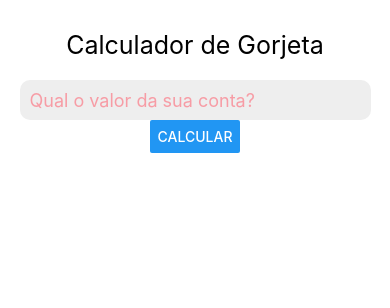
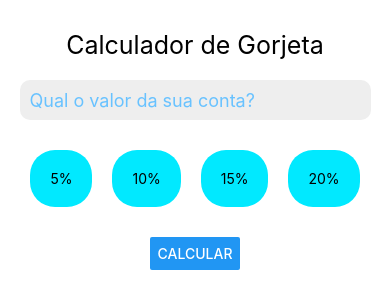
Before and after one commit to SchirmannDev/Calculadora-de-Gorjeta-React-Native, a React Native app: screen / in a window 390 px wide. Shown: the top 308 px of the page. Built offline with nearby package versions, Linux system fonts and the light colour scheme.

Commit message:
atualizando as modificacoes

```diff
--- a/App.js
+++ b/App.js
@@ -44,9 +44,24 @@ const ResultItem = styled.Text`
   margin-top: 30px;
 `;
 
+const PctArea = styled.View`
+  flex-direction: row;
+  margin: 20px;
+`;
+
+const PctItem = styled.TouchableOpacity`
+  margin: 10px;
+  padding: 20px;
+  background-color: #01e9ff;
+  border-radius: 25px;
+`;
+
+const PctItemText = styled.Text``;
+
 export default () => {
   const [bill, setBill] = useState("");
   const [tip, setTip] = useState(0);
+  const [pct, setPct] = useState("10");
 
   const calc = () => {
     let nBill = parseFloat(bill);
@@ -62,11 +77,25 @@ export default () => {
       <HeaderText>Calculador de Gorjeta</HeaderText>
       <Input
         placeholder="Qual o valor da sua conta?"
-        placeholderTextColor="#f568"
+        placeholderTextColor="#68c2ff"
         keyboardType="numeric"
         value={bill}
         onChangeText={(n) => setBill(n)}
       />
+      <PctArea>
+        <PctItem>
+          <PctItemText onPress={() => setPct(5)}>5%</PctItemText>
+        </PctItem>
+        <PctItem>
+          <PctItemText>10%</PctItemText>
+        </PctItem>
+        <PctItem>
+          <PctItemText>15%</PctItemText>
+        </PctItem>
+        <PctItem>
+          <PctItemText>20%</PctItemText>
+        </PctItem>
+      </PctArea>
 
       <CalcButton title="Calcular" onPress={calc} />
       {tip > 0 && (
@@ -75,7 +104,7 @@ export default () => {
           <ResultItem>R${parseFloat(bill).toFixed(2)}</ResultItem>
 
           <ResultItemTitle>Valor da Gorjeta:</ResultItemTitle>
-          <ResultItem>R${tip.toFixed(2)}</ResultItem>
+          <ResultItem>R${tip.toFixed(2)}(10%)</ResultItem>
 
           <ResultItemTitle>Valor Total:</ResultItemTitle>
           <ResultItem>R${(parseFloat(bill) + tip).toFixed(2)}</ResultItem>
```
